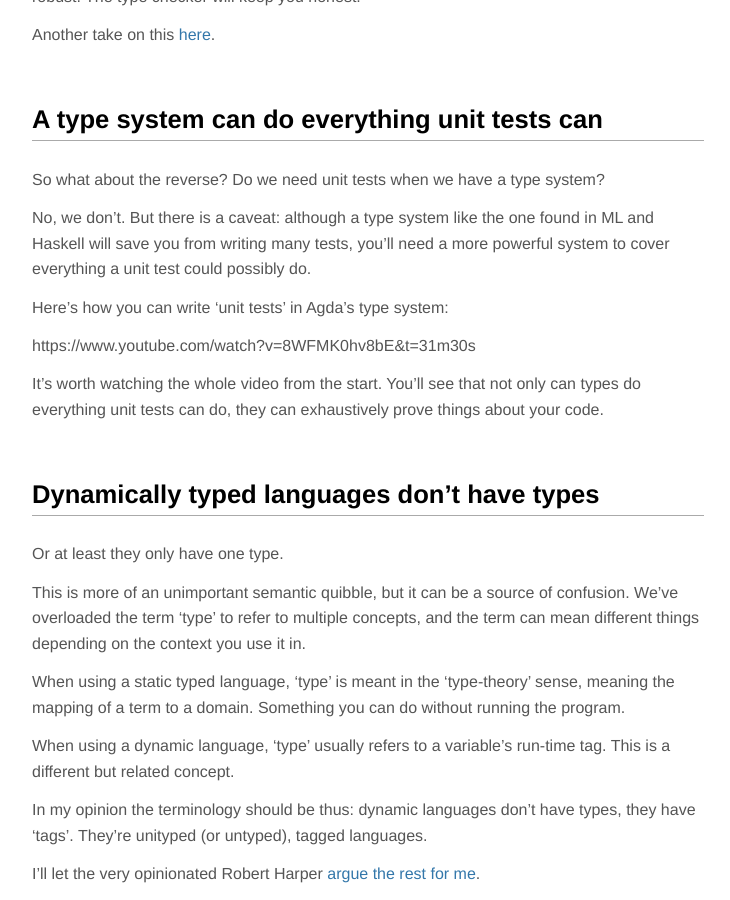
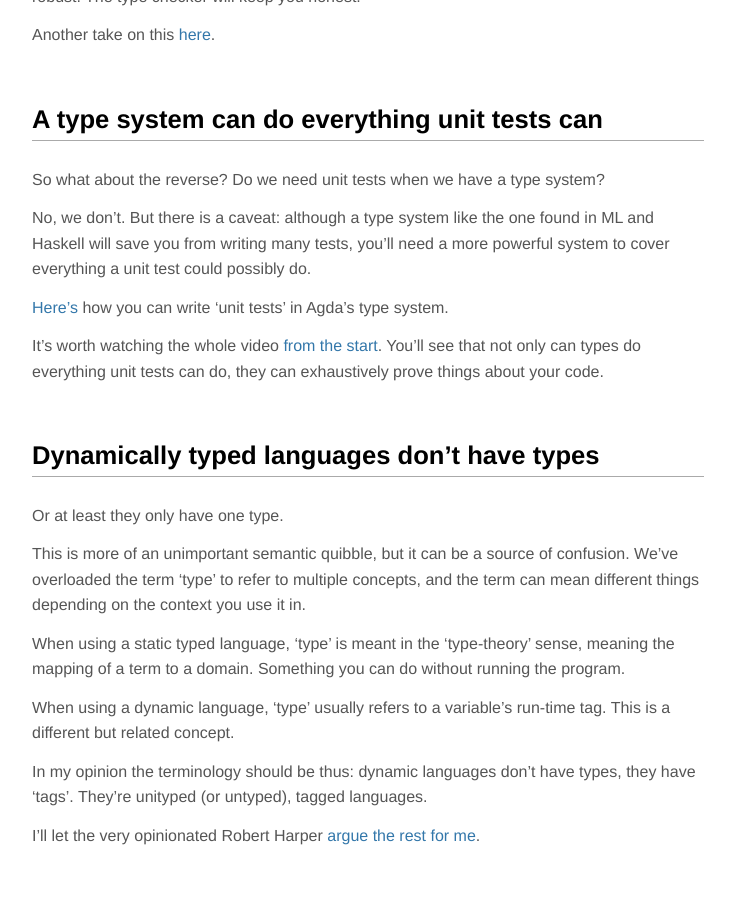
Before and after one commit to KMahoney/kmahoney.github.io, a Jekyll site: the page built from articles/misconceptions-about-types/index.markdown, in a window 1280 px wide and 900 px high, scrolled down 3898 px. Shown: the whole window, without its empty margins (272-1002 px from the left). Built offline with Jekyll 4.4.1, drawn with Linux system fonts in a browser that asks for light colours; after the commit the page ends 4759 px from its top, so only the background shows below that; part of the change alters nothing that is shown.

```diff
--- a/articles/misconceptions-about-types/index.markdown
+++ b/articles/misconceptions-about-types/index.markdown
@@ -167,11 +167,9 @@ one found in ML and Haskell will save you from writing many tests,
 you'll need a more powerful system to cover everything a unit test
 could possibly do.
 
-Here's how you can write 'unit tests' in Agda's type system:
+[Here's](https://www.youtube.com/watch?v=8WFMK0hv8bE&t=31m30s) how you can write 'unit tests' in Agda's type system.
 
-https://www.youtube.com/watch?v=8WFMK0hv8bE&t=31m30s
-
-It's worth watching the whole video from the start. You'll see that
+It's worth watching the whole video [from the start](https://www.youtube.com/watch?v=8WFMK0hv8bE). You'll see that
 not only can types do everything unit tests can do, they can
 exhaustively prove things about your code.
 
```
